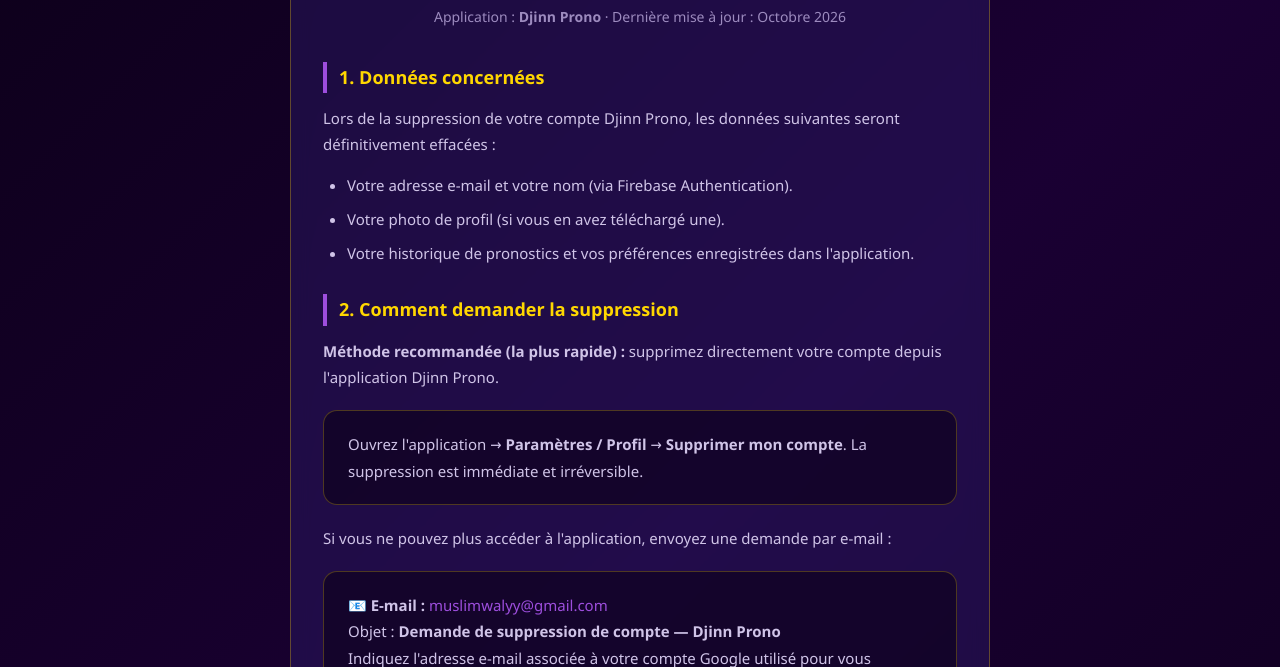
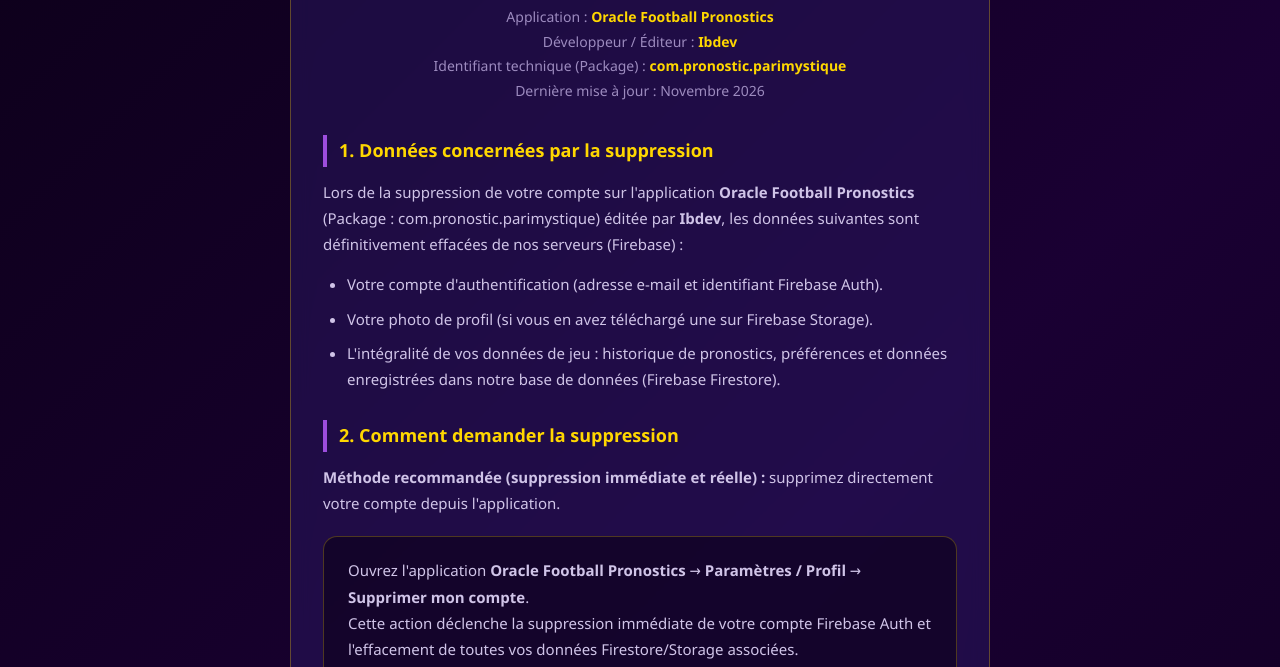
Before and after one commit to Walyy578/SECRET-MYSTIQUE-ET-RITUEL-, a plain HTML site: page supprono.html in a window 1280 px wide. Shown: the part 133-800 px from the top of the page. Drawn offline with Linux system fonts and the light colour scheme.

Commit message:
Revise account deletion page for Oracle Football Pronostics
Updated the title and description for the account deletion page to reflect the new application name and developer. Adjusted various text elements to align with the new branding and provided updated contact information.

```diff
--- a/supprono.html
+++ b/supprono.html
@@ -3,8 +3,8 @@
 <head>
     <meta charset="UTF-8">
     <meta name="viewport" content="width=device-width, initial-scale=1.0">
-    <title>Suppression de compte — Djinn Prono</title>
-    <meta name="description" content="Demandez la suppression de votre compte et de vos données personnelles sur Djinn Prono.">
+    <title>Suppression de compte — Oracle Football Pronostics (Ibdev)</title>
+    <meta name="description" content="Procédure officielle pour demander la suppression de votre compte et de vos données personnelles sur l'application Oracle Football Pronostics, développée par Ibdev.">
     <style>
         * { margin: 0; padding: 0; box-sizing: border-box; font-family: 'Segoe UI', Tahoma, sans-serif; }
         body {
@@ -41,6 +41,9 @@
             font-size: 14px;
             margin-bottom: 32px;
         }
+        .subtitle strong {
+            color: #FFD700;
+        }
         h2 {
             font-size: 18px;
             color: #FFD700;
@@ -51,7 +54,7 @@
         p { margin-bottom: 14px; color: #D0C4E8; font-size: 15px; }
         ul { margin: 12px 0 18px 24px; }
         li { margin-bottom: 8px; color: #D0C4E8; font-size: 15px; }
-        a { color: #9D4EDD; text-decoration: none; }
+        a { color: #9D4EDD; text-decoration: none; font-weight: bold; }
         a:hover { color: #FFD700; text-decoration: underline; }
         .box {
             background: rgba(13, 0, 26, 0.6);
@@ -74,7 +77,7 @@
             box-shadow: 0 8px 24px rgba(255, 215, 0, 0.3);
             margin-top: 8px;
         }
-        .btn:hover { transform: translateY(-3px); box-shadow: 0 12px 32px rgba(255, 215, 0, 0.5); }
+        .btn:hover { transform: translateY(-3px); box-shadow: 0 12px 32px rgba(255, 215, 0, 0.5); text-decoration: none; }
         .warning {
             background: rgba(255, 215, 0, 0.1);
             border-left: 4px solid #FFD700;
@@ -97,26 +100,33 @@
 <body>
     <div class="container">
         <h1>Suppression de compte</h1>
-        <p class="subtitle">Application : <strong>Djinn Prono</strong> · Dernière mise à jour : Octobre 2026</p>
+        <p class="subtitle">
+            Application : <strong>Oracle Football Pronostics</strong><br>
+            Développeur / Éditeur : <strong>Ibdev</strong><br>
+            Identifiant technique (Package) : <strong>com.pronostic.parimystique</strong><br>
+            Dernière mise à jour : Novembre 2026
+        </p>
 
-        <h2>1. Données concernées</h2>
-        <p>Lors de la suppression de votre compte Djinn Prono, les données suivantes seront définitivement effacées :</p>
+        <h2>1. Données concernées par la suppression</h2>
+        <p>Lors de la suppression de votre compte sur l'application <strong>Oracle Football Pronostics</strong> (Package : com.pronostic.parimystique) éditée par <strong>Ibdev</strong>, les données suivantes sont définitivement effacées de nos serveurs (Firebase) :</p>
         <ul>
-            <li>Votre adresse e-mail et votre nom (via Firebase Authentication).</li>
-            <li>Votre photo de profil (si vous en avez téléchargé une).</li>
-            <li>Votre historique de pronostics et vos préférences enregistrées dans l'application.</li>
+            <li>Votre compte d'authentification (adresse e-mail et identifiant Firebase Auth).</li>
+            <li>Votre photo de profil (si vous en avez téléchargé une sur Firebase Storage).</li>
+            <li>L'intégralité de vos données de jeu : historique de pronostics, préférences et données enregistrées dans notre base de données (Firebase Firestore).</li>
         </ul>
 
         <h2>2. Comment demander la suppression</h2>
-        <p><strong>Méthode recommandée (la plus rapide) :</strong> supprimez directement votre compte depuis l'application Djinn Prono.</p>
+        <p><strong>Méthode recommandée (suppression immédiate et réelle) :</strong> supprimez directement votre compte depuis l'application.</p>
         <div class="box">
-            <p>Ouvrez l'application → <strong>Paramètres / Profil</strong> → <strong>Supprimer mon compte</strong>. La suppression est immédiate et irréversible.</p>
+            <p>Ouvrez l'application <strong>Oracle Football Pronostics</strong> → <strong>Paramètres / Profil</strong> → <strong>Supprimer mon compte</strong>.<br>
+            Cette action déclenche la suppression immédiate de votre compte Firebase Auth et l'effacement de toutes vos données Firestore/Storage associées.</p>
         </div>
-        <p>Si vous ne pouvez plus accéder à l'application, envoyez une demande par e-mail :</p>
+
+        <p>Si vous ne pouvez plus accéder à l'application, envoyez une demande de suppression par e-mail au développeur <strong>Ibdev</strong> :</p>
         <div class="box">
-            <p>📧 <strong>E-mail :</strong> <a href="mailto:muslimwalyy@gmail.com?subject=Demande%20de%20suppression%20de%20compte%20-%20Djinn%20Prono">muslimwalyy@gmail.com</a></p>
-            <p>Objet : <strong>Demande de suppression de compte — Djinn Prono</strong></p>
-            <p>Indiquez l'adresse e-mail associée à votre compte Google utilisé pour vous connecter.</p>
+            <p>📧 <strong>E-mail :</strong> <a href="mailto:muslimwalyy@gmail.com?subject=Demande%20de%20suppression%20de%20compte%20-%20Oracle%20Football%20Pronostics%20(Ibdev)">muslimwalyy@gmail.com</a></p>
+            <p>Objet : <strong>Demande de suppression de compte — Oracle Football Pronostics</strong></p>
+            <p>Indiquez l'adresse e-mail associée à votre compte Google utilisé pour vous connecter. Une vérification manuelle sera effectuée avant la suppression totale de vos données.</p>
         </div>
 
         <h2>3. Délai de traitement</h2>
@@ -128,13 +138,13 @@
         </div>
 
         <div style="text-align: center; margin-top: 32px;">
-            <a href="mailto:muslimwalyy@gmail.com?subject=Demande%20de%20suppression%20de%20compte%20-%20Djinn%20Prono" class="btn">
+            <a href="mailto:muslimwalyy@gmail.com?subject=Demande%20de%20suppression%20de%20compte%20-%20Oracle%20Football%20Pronostics%20(Ibdev)" class="btn">
                 📧 Envoyer une demande par e-mail
             </a>
         </div>
 
         <footer>
-            © 2026 Djinn Prono — Tous droits réservés. ·
+            © 2026 Ibdev — Oracle Football Pronostics. Tous droits réservés.<br>
             <a href="/privacyprono">Politique de confidentialité</a>
         </footer>
     </div>
```
